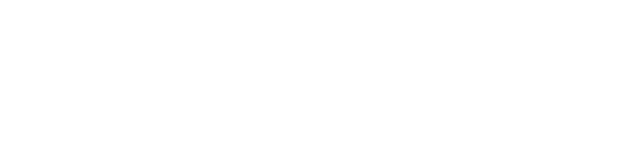
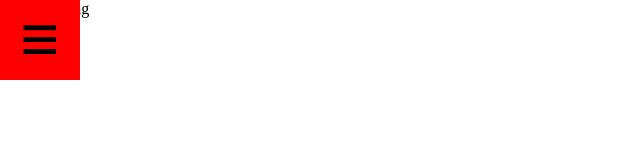
Before and after one commit to n0thin4/n0thin4.github.io, a plain HTML site: page elapsed-time/index.html in a window 1280 px wide. Shown: the whole page, without its empty margins (0-640 px from the left). Drawn offline with Linux system fonts and the light colour scheme.

Commit message:
setting up a blank thing to work with still in progress wip wip wip wip draft
wip

```diff
--- a/elapsed-time/index.html
+++ b/elapsed-time/index.html
@@ -1,8 +1,12 @@
 <html>
     <head>
        <title>elapsed time</title>
+       <link rel='stylesheet' href="styles.css?h=9">
     </head>
-    <body>
-
+    <script defer src="../general-packages/textFit.js?j=o"></script>
+    <script defer src="main.js?h=12l"></script>
+    <body onmouseenter="showUnimportant()" ontouchstart="">
+        <div class='open-btn' id="side-open-btn" onclick="toggleSideBar()">≡</div>
+        testing testing
     </body>
 </html>
--- /dev/null
+++ b/elapsed-time/main.js
@@ -0,0 +1,62 @@
+//alert('hello world')
+function id(txt){
+   return document.getElementById(txt)
+}
+var root=document.querySelector(':root')
+function setCVar(varName, val){
+   root.style.setProperty(`--${varName}`, val)
+}
+function fitSideOpenBtn(){
+    textFit(id('side-open-btn'), {
+        alignVert: true, // if true, textFit will align vertically using css tables
+        alignHoriz: true, // if true, textFit will set text-align: center
+        })
+}
+var unInpTiming=''
+
+function showUnimportant(){
+    clearTimeout(unInpTiming)
+    setCVar('unimportant', '1')
+    //setting the timing in order to make everything unimportant disappear.
+    unInpTiming=setTimeout(function(){
+        setCVar('unimportant', '0')
+        unInpTiming=setTimeout(function(){
+            document.getElementsByClassName('unimportant').forEach(function(e){
+                e.visibility='hidden';
+            })}, 500)
+    },10000)
+    document.getElementsByClassName('unimportant').forEach(function(e){
+        e.visibility='visible';
+    })
+}
+var sideBarOpen=false;
+function toggleSideBar(){
+    if (sideBarOpen){
+        openSideBar()
+    }else{
+        closeSideBar()
+    }
+}
+function clearTimes(timeouts){
+    timeouts.forEach(function(e){
+        clearTimeout(e)
+    })
+}
+var sideEv=[]
+function closeSideBar(){
+    if (!sideBarOpen) return
+    clearTimes(sideEv)
+    sideBarOpen=false;
+    let sBtn=id('side-open-btn');
+    sBtn.classList.add('unimportant');
+
+}
+function openSideBar(){
+    if (sideBarOpen) return
+    clearTimes(sideEv)
+    sideBarOpen=true
+    let sBtn=id('side-open-btn')
+    sBtn.classList.remove('unimportant')
+}
+//plan: peak a pixel out, then have all of the things peak out if they are above a ceartian height
+fitSideOpenBtn()
--- /dev/null
+++ b/elapsed-time/styles.css
@@ -0,0 +1,30 @@
+:root{
+    --top-bar-size:min(100px, 10vh, 10vw);
+    --unimportant:1;
+}
+.open-btn{
+    position:fixed;
+    top:0px;
+    left:0px;
+    height:var(--top-bar-size);
+    width:var(--top-bar-size);
+    background-color: red;
+    cursor:pointer;
+    font-weight:bold;
+    transition-duration:500ms;
+    transition-timing-function:ease;
+    transition-property:color;
+    transition-delay: 0s;
+}
+.unimportant{
+    opacity: var(--unimportant);
+    visibility:visible;
+    transition-duration:500ms;
+    transition-timing-function:ease;
+    transition-property:opacity;
+    transition-delay: 0s;
+}
+
+body{
+    margin:0px;
+}
--- /dev/null
+++ b/general-packages/textFit.js
@@ -0,0 +1,246 @@
+/**
+ * textFit v2.3.1
+ * Previously known as jQuery.textFit
+ * 11/2014 by STRML (strml.github.com)
+ * MIT License
+ *
+ * To use: textFit(document.getElementById('target-div'), options);
+ *
+ * Will make the *text* content inside a container scale to fit the container
+ * The container is required to have a set width and height
+ * Uses binary search to fit text with minimal layout calls.
+ * Version 2.0 does not use jQuery.
+ */
+/*global define:true, document:true, window:true, HTMLElement:true*/
+
+(function(root, factory) {
+    "use strict";
+
+    // UMD shim
+    if (typeof define === "function" && define.amd) {
+      // AMD
+      define([], factory);
+    } else if (typeof exports === "object") {
+      // Node/CommonJS
+      module.exports = factory();
+    } else {
+      // Browser
+      console.log('stuff loaded in')
+      root.textFit = factory();
+    }
+
+  }(typeof global === "object" ? global : this, function () {
+    "use strict";
+
+    var defaultSettings = {
+      alignVert: false, // if true, textFit will align vertically using css tables
+      alignHoriz: false, // if true, textFit will set text-align: center
+      multiLine: false, // if true, textFit will not set white-space: no-wrap
+      detectMultiLine: true, // disable to turn off automatic multi-line sensing
+      minFontSize: Math.min(window.innerHeight/1000, window.innerWidth/1000),
+      maxFontSize: 100000000000,
+      reProcess: true, // if true, textFit will re-process already-fit nodes. Set to 'false' for better performance
+      widthOnly: false, // if true, textFit will fit text to element width, regardless of text height
+      alignVertWithFlexbox: false, // if true, textFit will use flexbox for vertical alignment
+    };
+
+    return function textFit(els, options) {
+      console.log('fitting text done')
+
+      if (!options) options = {};
+
+      // Extend options.
+      var settings = {};
+      for(var key in defaultSettings){
+        if(options.hasOwnProperty(key)){
+          settings[key] = options[key];
+        } else {
+          settings[key] = defaultSettings[key];
+        }
+      }
+
+      // Convert jQuery objects into arrays
+      if (typeof els.toArray === "function") {
+        els = els.toArray();
+      }
+
+      // Support passing a single el
+      var elType = Object.prototype.toString.call(els);
+      if (elType !== '[object Array]' && elType !== '[object NodeList]' &&
+              elType !== '[object HTMLCollection]'){
+        els = [els];
+      }
+
+      // Process each el we've passed.
+      for(var i = 0; i < els.length; i++){
+        processItem(els[i], settings);
+      }
+    };
+
+    /**
+     * The meat. Given an el, make the text inside it fit its parent.
+     * @param  {DOMElement} el       Child el.
+     * @param  {Object} settings     Options for fit.
+     */
+    function processItem(el, settings){
+      if (!isElement(el) || (!settings.reProcess && el.getAttribute('textFitted'))) {
+        return false;
+      }
+
+      // Set textFitted attribute so we know this was processed.
+      if(!settings.reProcess){
+        el.setAttribute('textFitted', 1);
+      }
+
+      var innerSpan, originalHeight, originalHTML, originalWidth;
+      var low, mid, high;
+
+      // Get element data.
+      originalHTML = el.innerHTML;
+      originalWidth = innerWidth(el);
+      originalHeight = innerHeight(el);
+
+      // Don't process if we can't find box dimensions
+      if (!originalWidth || (!settings.widthOnly && !originalHeight)) {
+        if(!settings.widthOnly)
+          throw new Error('Set a static height and width on the target element ' + el.outerHTML +
+            ' before using textFit!');
+        else
+          throw new Error('Set a static width on the target element ' + el.outerHTML +
+            ' before using textFit!');
+      }
+
+      // Add textFitted span inside this container.
+      if (originalHTML.indexOf('textFitted') === -1) {
+        innerSpan = document.createElement('span');
+        innerSpan.className = 'textFitted';
+        // Inline block ensure it takes on the size of its contents, even if they are enclosed
+        // in other tags like <p>
+        innerSpan.style['display'] = 'inline-block';
+        innerSpan.innerHTML = originalHTML;
+        el.innerHTML = '';
+        el.appendChild(innerSpan);
+      } else {
+        // Reprocessing.
+        innerSpan = el.querySelector('span.textFitted');
+        // Remove vertical align if we're reprocessing.
+        if (hasClass(innerSpan, 'textFitAlignVert')){
+          innerSpan.className = innerSpan.className.replace('textFitAlignVert', '');
+          innerSpan.style['height'] = '';
+          el.className.replace('textFitAlignVertFlex', '');
+        }
+      }
+
+      // Prepare & set alignment
+      if (settings.alignHoriz) {
+        el.style['text-align'] = 'center';
+        innerSpan.style['text-align'] = 'center';
+      }
+
+      // Check if this string is multiple lines
+      // Not guaranteed to always work if you use wonky line-heights
+      var multiLine = settings.multiLine;
+      if (settings.detectMultiLine && !multiLine &&
+          innerSpan.getBoundingClientRect().height >= parseInt(window.getComputedStyle(innerSpan)['font-size'], 10) * 2){
+        multiLine = true;
+      }
+
+      // If we're not treating this as a multiline string, don't let it wrap.
+      if (!multiLine) {
+        el.style['white-space'] = 'nowrap';
+      }
+
+      low = settings.minFontSize;
+      high = settings.maxFontSize;
+
+      // Binary search for highest best fit
+      var size = low;
+      while (low <= high) {
+        mid = (high + low) >> 1;
+        innerSpan.style.fontSize = mid + 'px';
+        var innerSpanBoundingClientRect = innerSpan.getBoundingClientRect();
+        if (
+          innerSpanBoundingClientRect.width <= originalWidth
+          && (settings.widthOnly || innerSpanBoundingClientRect.height <= originalHeight)
+        ) {
+          size = mid;
+          low = mid + 1;
+        } else {
+          high = mid - 1;
+        }
+        // await injection point
+      }
+      // found, updating font if differs:
+      if( innerSpan.style.fontSize != size + 'px' ) innerSpan.style.fontSize = size + 'px';
+
+      // Our height is finalized. If we are aligning vertically, set that up.
+      if (settings.alignVert) {
+        addStyleSheet();
+        var height = innerSpan.scrollHeight;
+        if (window.getComputedStyle(el)['position'] === "static"){
+          el.style['position'] = 'relative';
+        }
+        if (!hasClass(innerSpan, "textFitAlignVert")){
+          innerSpan.className = innerSpan.className + " textFitAlignVert";
+        }
+        innerSpan.style['height'] = height + "px";
+        if (settings.alignVertWithFlexbox && !hasClass(el, "textFitAlignVertFlex")) {
+          el.className = el.className + " textFitAlignVertFlex";
+        }
+      }
+    }
+
+    // Calculate height without padding.
+    function innerHeight(el){
+      var style = window.getComputedStyle(el, null);
+      return el.getBoundingClientRect().height -
+        parseInt(style.getPropertyValue('padding-top'), 10) -
+        parseInt(style.getPropertyValue('padding-bottom'), 10);
+    }
+
+    // Calculate width without padding.
+    function innerWidth(el){
+      var style = window.getComputedStyle(el, null);
+      return el.getBoundingClientRect().width -
+        parseInt(style.getPropertyValue('padding-left'), 10) -
+        parseInt(style.getPropertyValue('padding-right'), 10);
+    }
+
+    //Returns true if it is a DOM element
+    function isElement(o){
+      return (
+        typeof HTMLElement === "object" ? o instanceof HTMLElement : //DOM2
+        o && typeof o === "object" && o !== null && o.nodeType === 1 && typeof o.nodeName==="string"
+      );
+    }
+
+    function hasClass(element, cls) {
+      return (' ' + element.className + ' ').indexOf(' ' + cls + ' ') > -1;
+    }
+
+    // Better than a stylesheet dependency
+    function addStyleSheet() {
+      if (document.getElementById("textFitStyleSheet")) return;
+      var style = [
+        ".textFitAlignVert{",
+          "position: absolute;",
+          "top: 0; right: 0; bottom: 0; left: 0;",
+          "margin: auto;",
+          "display: flex;",
+          "justify-content: center;",
+          "flex-direction: column;",
+        "}",
+        ".textFitAlignVertFlex{",
+          "display: flex;",
+        "}",
+        ".textFitAlignVertFlex .textFitAlignVert{",
+          "position: static;",
+        "}",].join("");
+
+      var css = document.createElement("style");
+      css.type = "text/css";
+      css.id = "textFitStyleSheet";
+      css.innerHTML = style;
+      document.body.appendChild(css);
+    }
+  }));
```
Also changed, not shown: index.html (+2 -0 lines), tos/index.html (added, +13 -0 lines), unstable/index.html (added, +1 -0 lines), user-indexeddb.js (added, +10 -0 lines), elapsed-time/data-handling.js (added).
